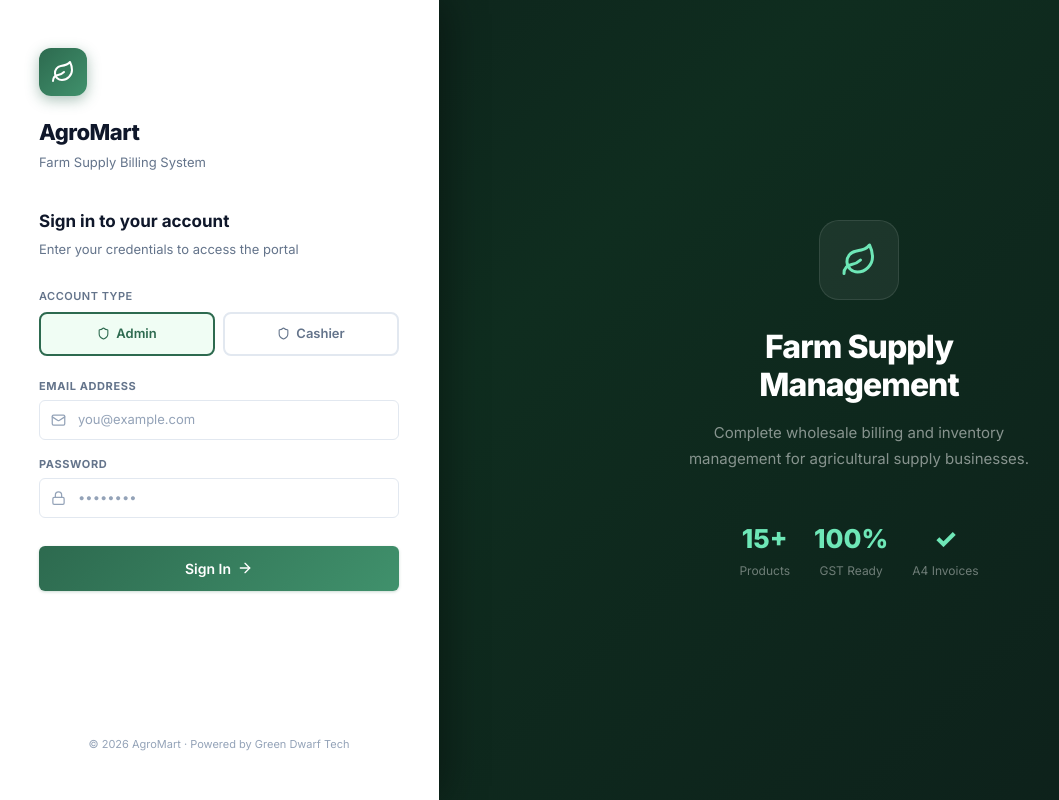
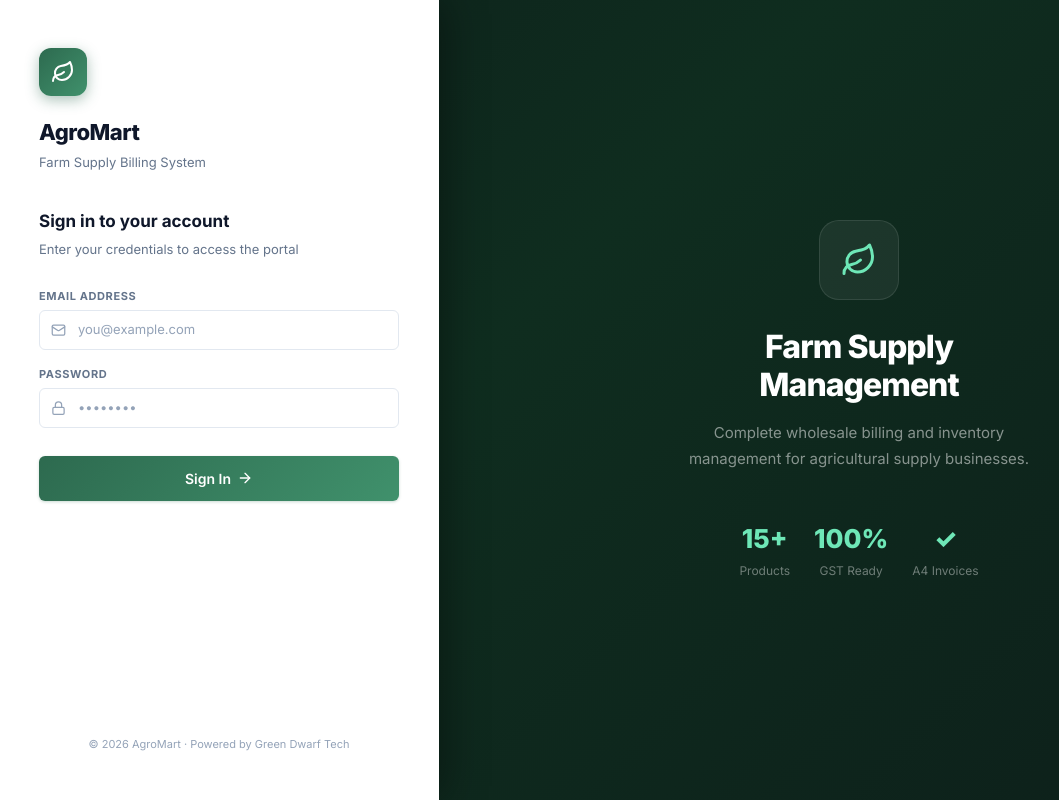
Before and after one commit to its-me-rbk/vendharaa-billing-software, a React (Vite) app in the folder frontend/: page / in a window 1280 px wide. Shown: the whole page, without its empty margins (1-1060 px from the left). Built offline with nearby package versions, Linux system fonts and the light colour scheme; no server answers.

Commit message:
Authetication mapped without mannual selection

```diff
--- a/frontend/src/context/AuthContext.jsx
+++ b/frontend/src/context/AuthContext.jsx
@@ -20,8 +20,8 @@ export function AuthProvider({ children }) {
   const [sessionTimeoutMinutes, setSessionTimeoutMinutes] = useState(30);
   const timeoutRef = useRef(null);
 
-  const login = useCallback(async (email, password, roleType) => {
-    const res = await authService.login(email, password, roleType);
+  const login = useCallback(async (email, password) => {
+    const res = await authService.login(email, password);
     const { user: userData, token } = res.data;
     const roleLower = (userData.role || '').toLowerCase();
     const expiry = new Date(Date.now() + 30 * 60 * 1000);
--- a/frontend/src/pages/auth/LoginPage.jsx
+++ b/frontend/src/pages/auth/LoginPage.jsx
@@ -9,7 +9,7 @@ export default function LoginPage() {
   const { login, isAuthenticated, role: authRole } = useAuth();
   const { pharmacyName, logoUrl } = useApp();
 
-  const [role, setRole] = useState('admin');
+
   const [email, setEmail] = useState('');
   const [password, setPassword] = useState('');
   const [error, setError] = useState('');
@@ -27,7 +27,7 @@ export default function LoginPage() {
     if (!email || !password) return setError('Please enter email and password');
     setLoading(true);
     try {
-      const assignedRole = await login(email, password, role);
+      const assignedRole = await login(email, password);
       navigate(assignedRole === 'Cashier' ? '/cashier' : '/admin', { replace: true });
     } catch (err) {
       setError(err.response?.data?.message || 'Invalid credentials. Please try again.');
@@ -77,31 +77,7 @@ export default function LoginPage() {
           Enter your credentials to access the portal
         </p>
 
-        {/* Role selector */}
-        <div style={{ marginBottom: 22 }}>
-          <div style={{ fontSize: 11, fontWeight: 600, color: '#64748b', marginBottom: 8, textTransform: 'uppercase', letterSpacing: '0.5px' }}>
-            Account Type
-          </div>
-          <div style={{ display: 'flex', gap: 8 }}>
-            {['admin', 'cashier'].map(r => (
-              <button
-                key={r} type="button" onClick={() => setRole(r)}
-                style={{
-                  flex: 1, padding: '10px 14px', borderRadius: 8,
-                  border: role === r ? '2px solid #2d6a4f' : '2px solid #e2e8f0',
-                  background: role === r ? '#f0fdf4' : '#fff',
-                  color: role === r ? '#2d6a4f' : '#64748b',
-                  fontWeight: 600, fontSize: 13, cursor: 'pointer',
-                  textTransform: 'capitalize', transition: 'all 0.15s',
-                  display: 'flex', alignItems: 'center', justifyContent: 'center', gap: 6,
-                }}
-              >
-                <Shield size={13} />
-                {r.charAt(0).toUpperCase() + r.slice(1)}
-              </button>
-            ))}
-          </div>
-        </div>
+
 
         {error && (
           <div style={{
--- a/frontend/src/services/authService.js
+++ b/frontend/src/services/authService.js
@@ -1,7 +1,7 @@
 import api from './api';
 
 const authService = {
-  login: (email, password, role) => api.post('/users/login', { email, password, role }),
+  login: (email, password) => api.post('/users/login', { email, password }),
   logout: () => api.post('/users/logout'),
   getSessions: (params) => api.get('/users/sessions', { params }),
 };
```
Also changed, not shown: 1 other file (tests, documents, lock files or other folders).
